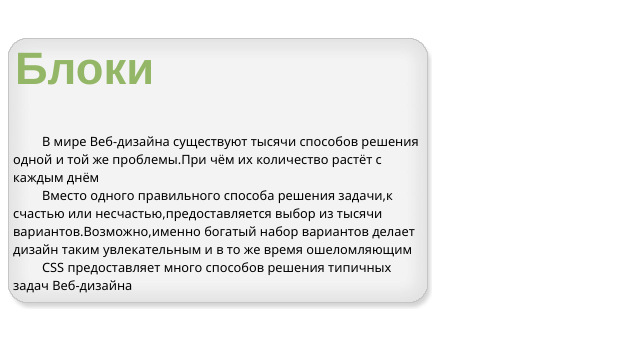
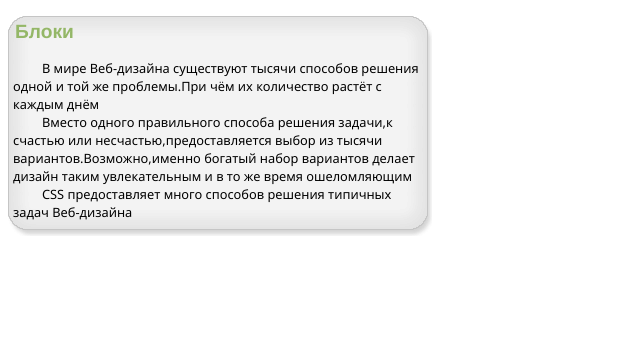
Before and after one commit to ivanboiler/bloki1, a plain HTML site: page index.html in a window 1280 px wide. Shown: the whole page, without its empty margins (0-640 px from the left). Drawn offline with Linux system fonts and the light colour scheme.

Commit message:
Update index.html

```diff
--- a/index.html
+++ b/index.html
@@ -9,7 +9,7 @@
             padding: 5px 0 0 7px;
             background:url(images/verh.gif) no-repeat left top ;
             font-family: 'Franklin Gothic Medium', 'Arial Narrow', Arial, sans-serif;
-            font-size: 1.2cm;
+            font-size: 1.2em;
             color: #94b767;
         }
         .b1{width: 424px;
```
